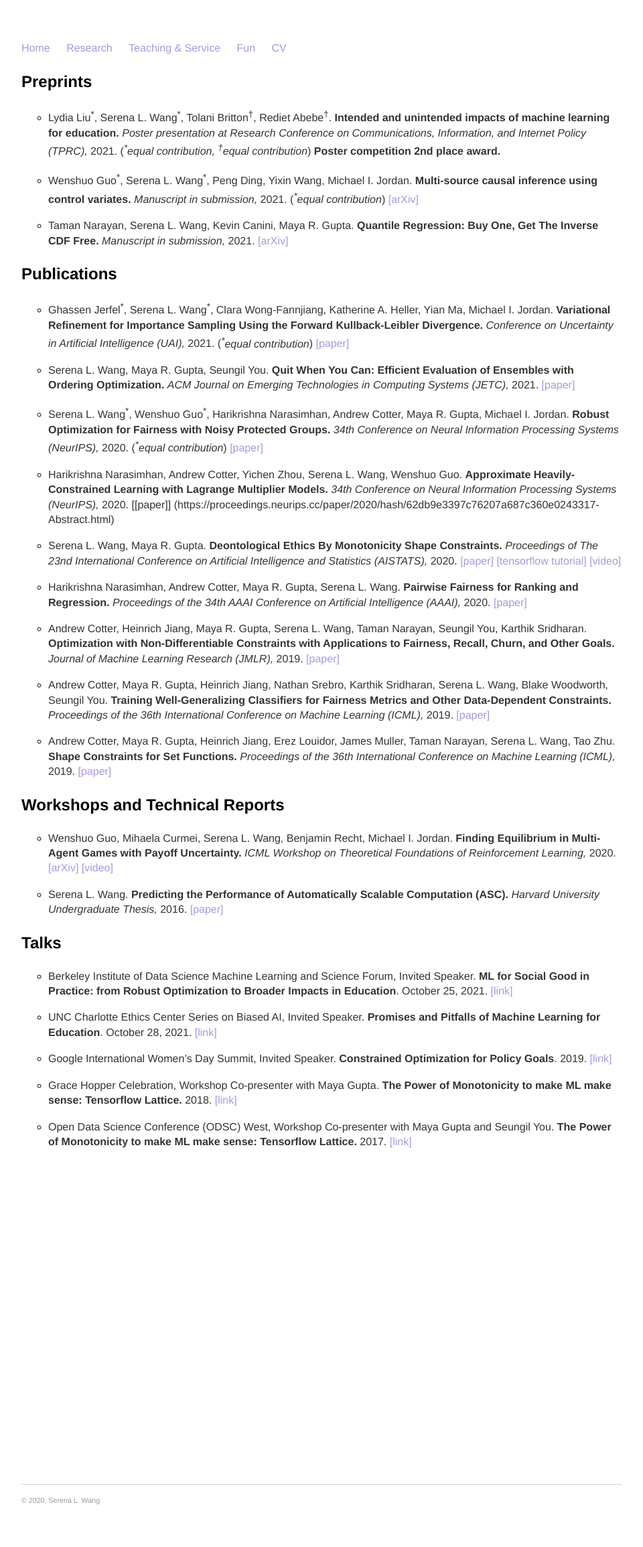
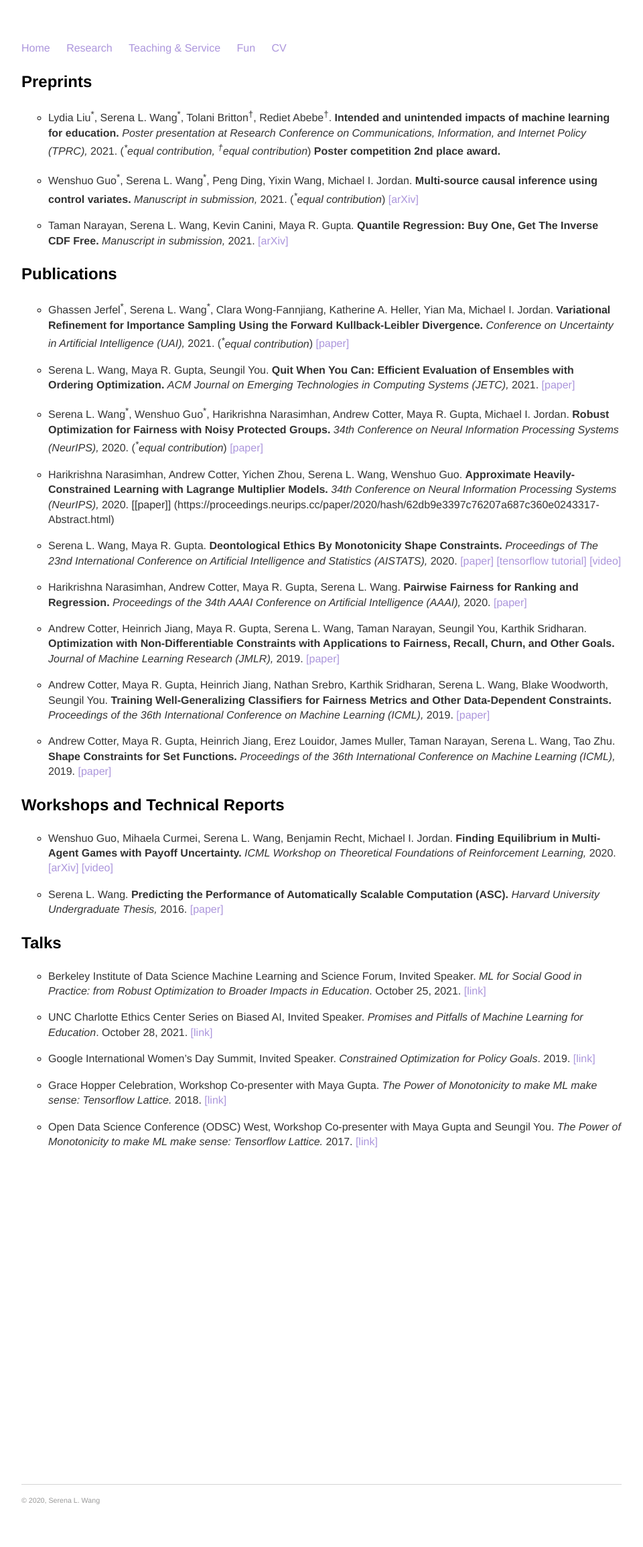
Before and after one commit to serenalwang/serenalwang.github.io, a Jekyll site: the page built from research.md, in a window 1280 px wide. Shown: the whole page at 67% size, without its empty margins (160-1120 px from the left). Built offline with Jekyll 4.4.1, drawn with Linux system fonts in a browser that asks for light colours.

Commit message:
fixed typos

```diff
--- a/research.md
+++ b/research.md
@@ -50,12 +50,12 @@ title: Research
 
 ### Talks
 
-* Berkeley Institute of Data Science Machine Learning and Science Forum, Invited Speaker. **ML for Social Good in Practice: from Robust Optimization to Broader Impacts in Education**. October 25, 2021. [[link]](https://bids.berkeley.edu/events/machine-learning-and-science-forum-2021-1025)
+* Berkeley Institute of Data Science Machine Learning and Science Forum, Invited Speaker. *ML for Social Good in Practice: from Robust Optimization to Broader Impacts in Education*. October 25, 2021. [[link]](https://bids.berkeley.edu/events/machine-learning-and-science-forum-2021-1025)
 
-* UNC Charlotte Ethics Center Series on Biased AI, Invited Speaker. **Promises and Pitfalls of Machine Learning for Education**. October 28, 2021. [[link]](https://ethics.charlotte.edu/news-events/serena-wang-promises-and-pitfalls-machine-learning-education)
+* UNC Charlotte Ethics Center Series on Biased AI, Invited Speaker. *Promises and Pitfalls of Machine Learning for Education*. October 28, 2021. [[link]](https://ethics.charlotte.edu/news-events/serena-wang-promises-and-pitfalls-machine-learning-education)
 
-* Google International Women's Day Summit, Invited Speaker. **Constrained Optimization for Policy Goals**. 2019. [[link]](https://buildyourfuture.withgoogle.com/programs/iwd-event-series/)
+* Google International Women's Day Summit, Invited Speaker. *Constrained Optimization for Policy Goals*. 2019. [[link]](https://buildyourfuture.withgoogle.com/programs/iwd-event-series/)
 
-* Grace Hopper Celebration, Workshop Co-presenter with Maya Gupta. **The Power of Monotonicity to make ML make sense: Tensorflow Lattice.** 2018. [[link]](https://ghc.anitab.org/)
+* Grace Hopper Celebration, Workshop Co-presenter with Maya Gupta. *The Power of Monotonicity to make ML make sense: Tensorflow Lattice.* 2018. [[link]](https://ghc.anitab.org/)
 
-* Open Data Science Conference (ODSC) West, Workshop Co-presenter with Maya Gupta and Seungil You. **The Power of Monotonicity to make ML make sense: Tensorflow Lattice.** 2017. [[link]](https://odsc.com/speakers/deep-learning-3/)
+* Open Data Science Conference (ODSC) West, Workshop Co-presenter with Maya Gupta and Seungil You. *The Power of Monotonicity to make ML make sense: Tensorflow Lattice.* 2017. [[link]](https://odsc.com/speakers/deep-learning-3/)
```
Also changed, not shown: index.md (+1 -1 lines).
